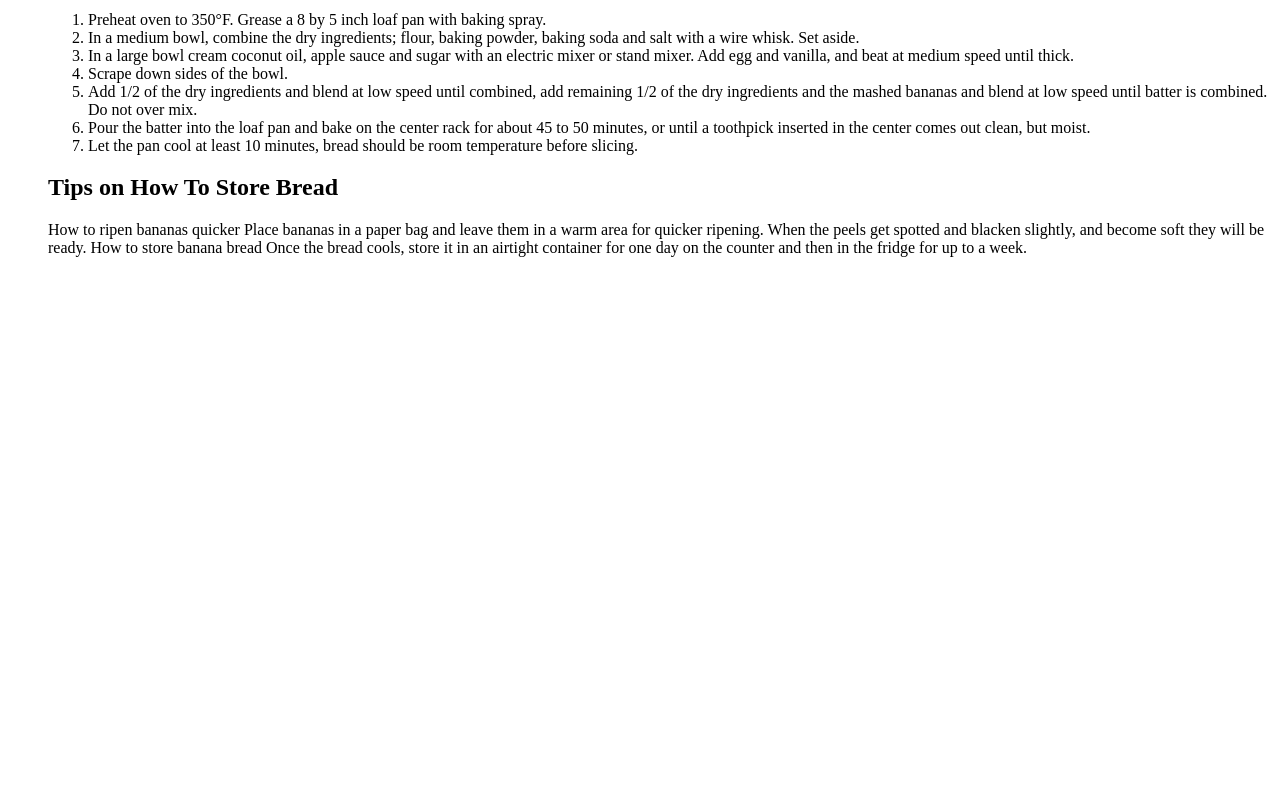
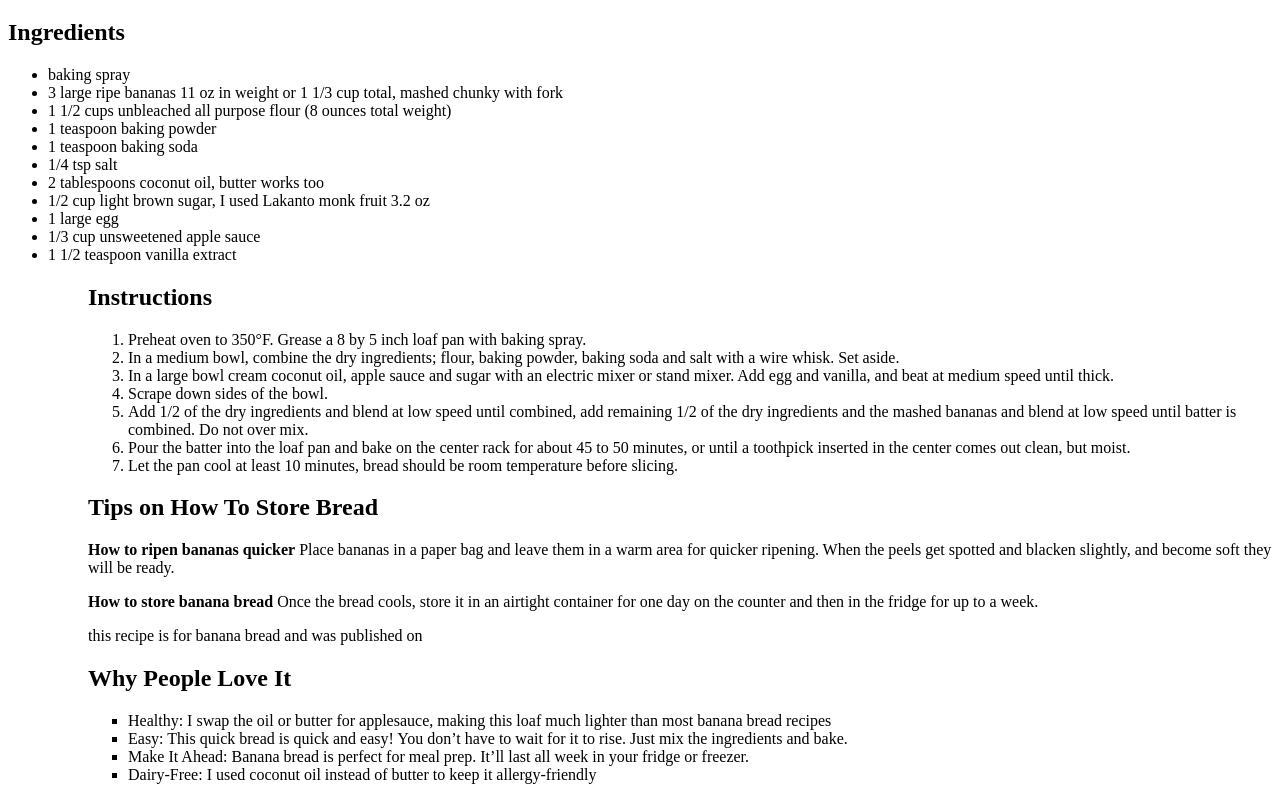
Before and after one commit to drewowenss/jour352, a plain HTML site: page recipe/index.html in a window 1280 px wide. Shown: the part 437-1237 px from the top of the page. Before the commit the page ends 800 px from the top, so only its background shows below. Drawn offline with Linux system fonts and the light colour scheme.

Commit message:
recipe assignment

```diff
--- a/recipe/index.html
+++ b/recipe/index.html
@@ -1,14 +1,17 @@
 <!DOCTYPE html>
 <html lang="en">
+
 <head>
     <meta charset="UTF-8">
     <meta name="viewport" content="width=
     , initial-scale=1.0">
     <title>Banana Bread</title>
 </head>
+
 <body>
     <h1>Banana Bread</h1>
-    <p>With overripe bananas, applesauce, and vanilla extract, this classic banana bread is soft, flavorful, and incredibly moist. I tested this recipe a dozen times to make the best banana bread with amazing banana flavor and only a little fat. Whether youre a seasoned baker or a newbie, this is perfect for any occasion, such as breakfast, back-to-school snacks, or even as a sweet gift.</p>
+    <p>With overripe bananas, applesauce, and vanilla extract, this classic banana bread is soft, flavorful, andincredibly moist. I tested this recipe a dozen times to make the best banana bread with amazing banana flavor and only a little fat. Whether youre a seasoned baker or a newbie, this is perfect for any occasion, such as breakfast, back-to-school snacks, or even as a sweet gift.</p>
+    <img src="https://drive.google.com/file/d/1vlOuCMZbSKX_lYp-Pj3MO5MS9omecM5u/view" alt="Banana Bread">
     <h2>Ingredients</h2>
     <ul>
         <li>baking spray</li>
@@ -22,24 +25,43 @@
         <li>1 large egg</li>
         <li>1/3 cup unsweetened apple sauce</li>
         <li>1 1/2 teaspoon vanilla extract</li>
-<ul></ul>
+
+    <ul>
         <h2>Instructions</h2>
         <ol>
             <li>Preheat oven to 350°F. Grease a 8 by 5 inch loaf pan with baking spray.</li>
-    <li>In a medium bowl, combine the dry ingredients; flour, baking powder, baking soda and salt with a wire whisk. Set aside.</li>
-    <li>In a large bowl cream coconut oil, apple sauce and sugar with an electric mixer or stand mixer. Add egg and vanilla, and beat at medium speed until thick.</li>
+            <li>In a medium bowl, combine the dry ingredients; flour, baking powder, baking soda and salt with a wire
+                whisk. Set aside.</li>
+            <li>In a large bowl cream coconut oil, apple sauce and sugar with an electric mixer or stand mixer. Add egg
+                and vanilla, and beat at medium speed until thick.</li>
             <li>Scrape down sides of the bowl.</li>
-    <li>Add 1/2 of the dry ingredients and blend at low speed until combined, add remaining 1/2 of the dry ingredients and the mashed bananas and blend at low speed until batter is combined. Do not over mix.</li>
-    <li>Pour the batter into the loaf pan and bake on the center rack for about 45 to 50 minutes, or until a toothpick inserted in the center comes out clean, but moist.</li>
+            <li>Add 1/2 of the dry ingredients and blend at low speed until combined, add remaining 1/2 of the dry
+                ingredients and the mashed bananas and blend at low speed until batter is combined. Do not over mix.
+            </li>
+            <li>Pour the batter into the loaf pan and bake on the center rack for about 45 to 50 minutes, or until a
+                toothpick inserted in the center comes out clean, but moist.</li>
             <li>Let the pan cool at least 10 minutes, bread should be room temperature before slicing.</li>
         </ol>
         <h2>Tips on How To Store Bread</h2>
-<p>How to ripen bananas quicker
-    Place bananas in a paper bag and leave them in a warm area for quicker ripening. When the peels get spotted and blacken slightly, and become soft they will be ready.
-    How to store banana bread
-    Once the bread cools, store it in an airtight container for one day on the counter and then in the fridge for up to a week.
-    </p>
+        <p><b>How to ripen bananas quicker</b>
+            Place bananas in a paper bag and leave them in a warm area for quicker ripening. When the peels get spotted
+            and blacken slightly, and become soft they will be ready.
+        <p><b>How to store banana bread </b>
+            Once the bread cools, store it in an airtight container for one day on the counter and then in the fridge
+            for up to a week. </p>
+        <p>this recipe is for banana bread and was published on <a
+                href="https://www.skinnytaste.com/banana-bread/#recipe"></a></p>
 
+        <h2>Why People Love It</h2>
+        <ul>
+            <li>Healthy: I swap the oil or butter for applesauce, making this loaf much lighter than most banana bread
+                recipes</li>
+            <li>Easy: This quick bread is quick and easy! You don’t have to wait for it to rise. Just mix the
+                ingredients and bake.</li>
+            <li>Make It Ahead: Banana bread is perfect for meal prep. It’ll last all week in your fridge or freezer.
+            </li>
+            <li>Dairy-Free: I used coconut oil instead of butter to keep it allergy-friendly</li>
+        </ul>
+</body>
 
-</body>
 </html>
```
Lines whose indentation alone changed are shown as unchanged.
